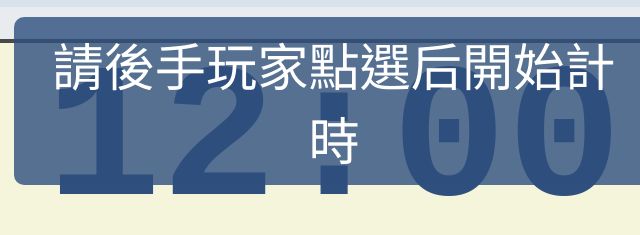
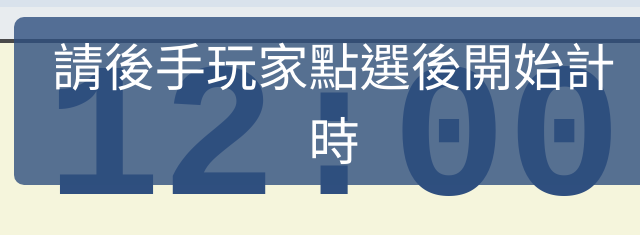
Before and after one commit to FallCloudLSK/HtmlGames, a plain HTML site: page cfe_clock.html in a window 1280 px wide. Shown: the part 433-668 px from the top of the page, 306-946 px from the left. Drawn offline with Linux system fonts and the light colour scheme.

Commit message:
Add files via upload

```diff
--- a/cfe_clock.html
+++ b/cfe_clock.html
@@ -287,7 +287,7 @@
             const prompt2 = document.getElementById('prompt2');
             if (!gameStarted) {
                 prompt1.textContent = "請後手玩家點選後開始計時";
-                prompt2.textContent = "請後手玩家點選后開始計時";
+                prompt2.textContent = "請後手玩家點選後開始計時";
                 prompt1.classList.add('active');
                 prompt2.classList.add('active');
             } else {
```
